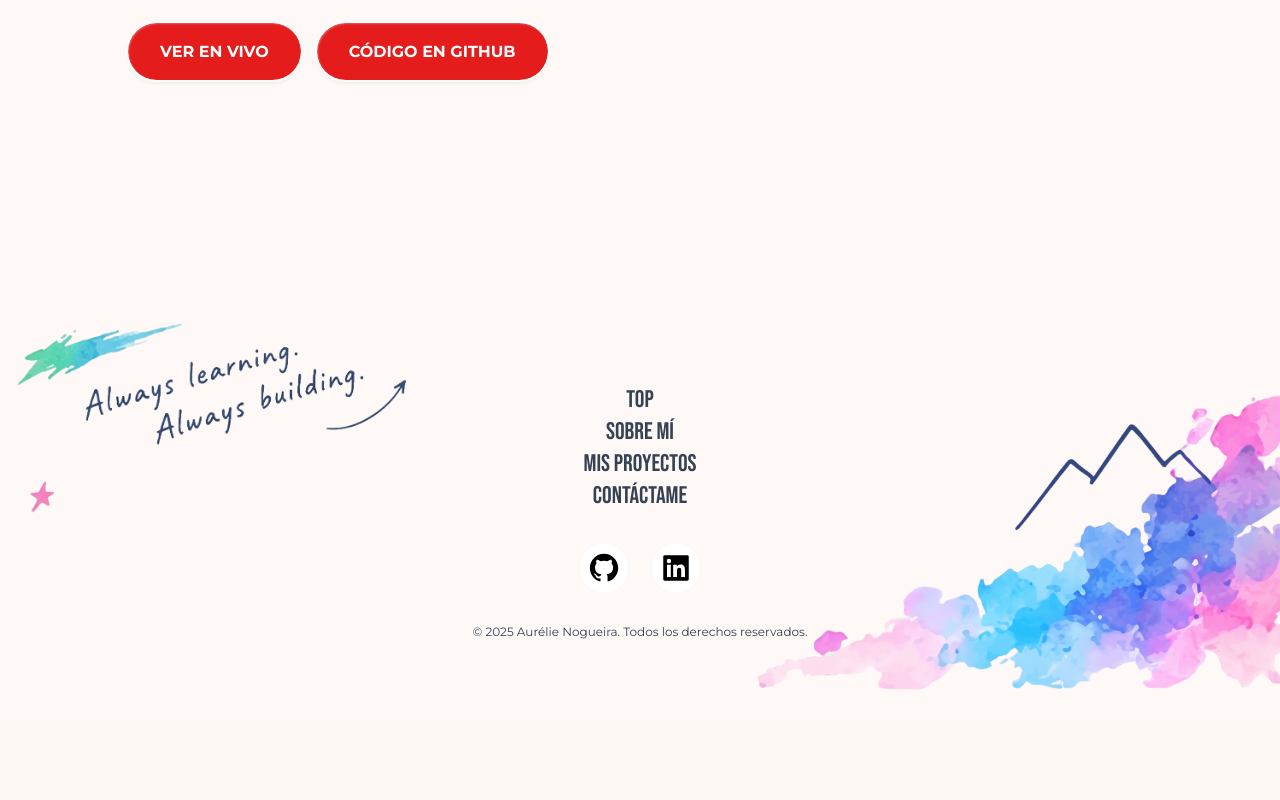
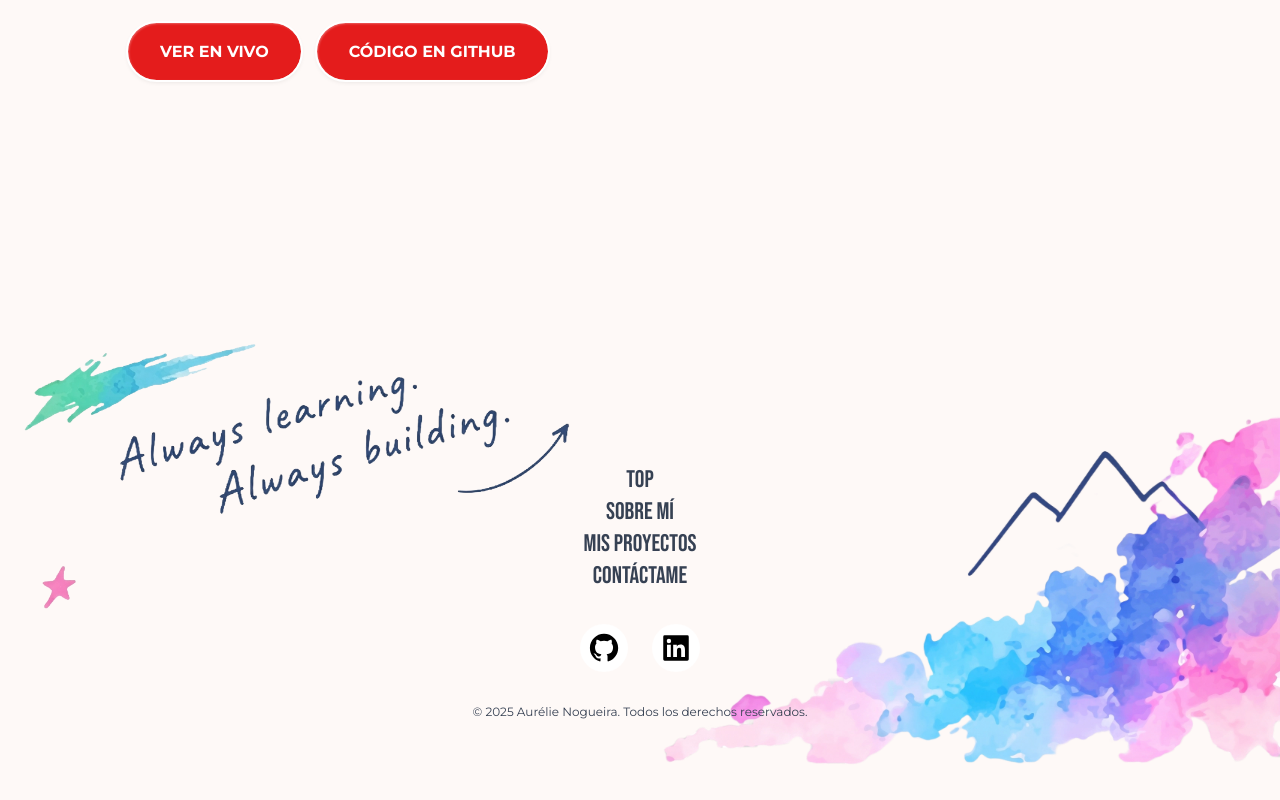
Before and after one commit to aurelienog/portfolio, a React (Vite) app in the folder web/: page /projects/1 in a window 1280 px wide. Shown: the part 5240-6040 px from the top of the page. Before the commit the page ends 5960 px from the top, so only its background shows below. Built offline with nearby package versions, Linux system fonts and the light colour scheme.

Commit message:
fix size assets

```diff
--- a/web/src/components/footer/Footer.jsx
+++ b/web/src/components/footer/Footer.jsx
@@ -6,7 +6,7 @@ import { Link } from "react-router-dom";
 // #FEF8F4
 function Footer() {
   return (
-    <footer className='mountain-img pt-20 pb-20 relative z-10'>
+    <footer className='mountain-img pt-40 pb-20 relative z-10'>
       <ul className='grid justify-center text-center my-8 font-sans text-2xl'>
         <li className='links'><Link to='/' className='animated-underline outline-0 focus:text-accent '>Top</Link></li>
         <li className='links'><Link to="/about" className='animated-underline outline-0 focus:text-accent '>Sobre Mí</Link></li>
--- a/web/src/index.css
+++ b/web/src/index.css
@@ -554,20 +554,20 @@
   background-image: url('./assets/images/mountain1.webp');
   background-size: contain;
   background-repeat: no-repeat;
-  background-position: right;
+  background-position: bottom right;
   pointer-events: none;
-  z-index: 0;
+  z-index: -10;
 }
 
 .mountain-img::before {
   content: "";
   position: absolute;
   inset: 0;
-  width: 50%;
+  height: 80%;
   background-image: url('./assets/images/always-building.webp');
   background-size:contain;
   background-repeat: no-repeat;
   background-position: top left;
   pointer-events: none;
-  z-index: 0;
+  z-index: -10;
 }
```
Also changed, not shown: web/src/assets/images/line.webp (added).
